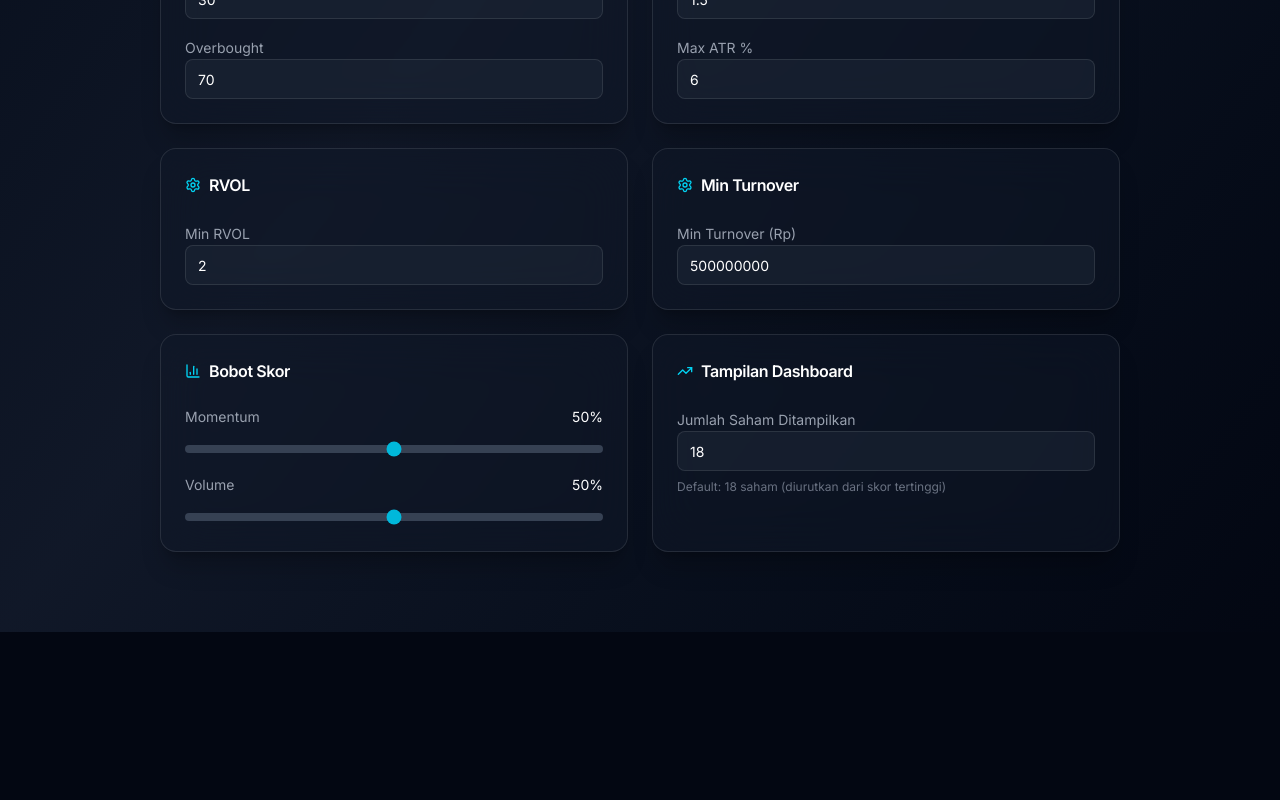
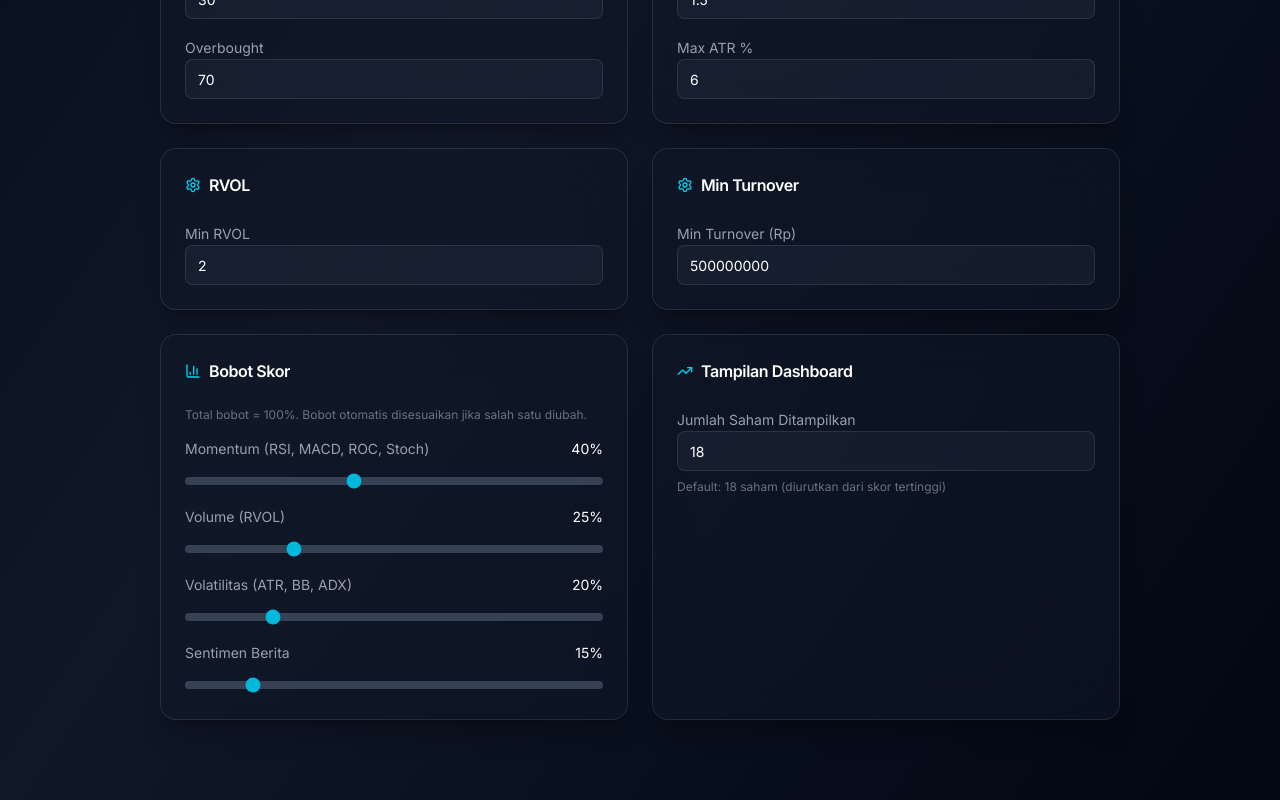
Before and after one commit to LordFreedomZr/stock-screener, a Next.js app: page /settings in a window 1280 px wide. Shown: the part 1121-1921 px from the top of the page. Before the commit the page ends 1753 px from the top, so only its background shows below. Built offline with nearby package versions, Linux system fonts and the light colour scheme; no server answers.

Commit message:
feat: 4 weight sliders in settings (momentum/volatility/volume/sentiment)

```diff
--- a/src/app/api/settings/route.ts
+++ b/src/app/api/settings/route.ts
@@ -62,8 +62,10 @@ export async function POST(request: NextRequest) {
       atr_max_percent: validateNumber(body.atr_max_percent, 5, 50) ?? 10,
       volume_min_turnover: validateNumber(body.volume_min_turnover, 0, 1000000000) ?? 100000000,
       rvol_threshold: validateNumber(body.rvol_threshold, 0.5, 5) ?? 1.5,
-      weight_momentum: validateNumber(body.weight_momentum, 0, 100) ?? 60,
-      weight_volume: validateNumber(body.weight_volume, 0, 100) ?? 40,
+      weight_momentum: validateNumber(body.weight_momentum, 0, 100) ?? 40,
+      weight_volume: validateNumber(body.weight_volume, 0, 100) ?? 25,
+      weight_volatility: validateNumber(body.weight_volatility, 0, 100) ?? 20,
+      weight_sentiment: validateNumber(body.weight_sentiment, 0, 100) ?? 15,
     };
 
     // Upsert config
--- a/src/app/settings/page.tsx
+++ b/src/app/settings/page.tsx
@@ -16,8 +16,10 @@ const defaultConfig: ThresholdConfig = {
   atr_max_percent: 6.0,
   volume_min_turnover: 500000000,
   rvol_threshold: 2.0,
-  weight_momentum: 50,
-  weight_volume: 50,
+  weight_momentum: 40,
+  weight_volume: 25,
+  weight_volatility: 20,
+  weight_sentiment: 15,
   max_display: 18,
   enabled_indicators: ['rsi', 'macd', 'roc', 'rvol', 'atr'],
   created_at: new Date().toISOString(),
@@ -260,6 +262,8 @@ export default function SettingsPage() {
           rvol_threshold: config.rvol_threshold,
           weight_momentum: config.weight_momentum,
           weight_volume: config.weight_volume,
+          weight_volatility: config.weight_volatility,
+          weight_sentiment: config.weight_sentiment,
           enabled_indicators: indicators.filter(i => i.enabled).map(i => i.id),
         }),
       });
@@ -293,14 +297,50 @@ export default function SettingsPage() {
   const updateConfig = (key: keyof ThresholdConfig, value: string | number) => {
     const numValue = typeof value === 'string' ? parseFloat(value) || 0 : value;
 
-    if (key === 'weight_momentum' || key === 'weight_volume') {
+    if (key === 'weight_momentum' || key === 'weight_volume' || key === 'weight_volatility' || key === 'weight_sentiment') {
       const clamped = Math.min(100, Math.max(0, numValue));
-      setConfig((prev) => ({
-        ...prev,
-        [key]: clamped,
-        ...(key === 'weight_momentum' ? { weight_volume: 100 - clamped } : {}),
-        ...(key === 'weight_volume' ? { weight_momentum: 100 - clamped } : {}),
-      }));
+
+      setConfig((prev) => {
+        const oldTotal = prev.weight_momentum + prev.weight_volume + prev.weight_volatility + prev.weight_sentiment;
+        const oldValue = prev[key] || 0;
+        const newValue = clamped;
+        const diff = newValue - oldValue;
+
+        // Distribute the difference proportionally to other weights
+        const otherKeys = ['weight_momentum', 'weight_volume', 'weight_volatility', 'weight_sentiment'].filter(k => k !== key) as (keyof ThresholdConfig)[];
+        const otherTotal = otherKeys.reduce((sum, k) => sum + (prev[k] as number), 0);
+
+        const newWeights: Record<string, number> = { [key]: newValue };
+
+        if (otherTotal > 0) {
+          for (const k of otherKeys) {
+            const oldWeight = prev[k] as number;
+            const proportion = oldWeight / otherTotal;
+            newWeights[k] = Math.max(0, Math.round(oldWeight - diff * proportion));
+          }
+        } else {
+          // If all others are 0, distribute equally
+          const each = Math.floor((100 - newValue) / otherKeys.length);
+          for (const k of otherKeys) {
+            newWeights[k] = each;
+          }
+        }
+
+        // Ensure total = 100
+        const total = Object.values(newWeights).reduce((a, b) => a + b, 0);
+        if (total !== 100) {
+          const adjustKey = otherKeys[0];
+          newWeights[adjustKey] = (newWeights[adjustKey] || 0) + (100 - total);
+        }
+
+        return {
+          ...prev,
+          weight_momentum: newWeights.weight_momentum ?? prev.weight_momentum,
+          weight_volume: newWeights.weight_volume ?? prev.weight_volume,
+          weight_volatility: newWeights.weight_volatility ?? prev.weight_volatility,
+          weight_sentiment: newWeights.weight_sentiment ?? prev.weight_sentiment,
+        };
+      });
     } else if (key.includes('percent') || key.includes('threshold')) {
       setConfig((prev) => ({ ...prev, [key]: Math.max(0, numValue) }));
     } else {
@@ -477,9 +517,10 @@ export default function SettingsPage() {
             </CardTitle>
           </CardHeader>
           <CardContent className="space-y-4">
+            <p className="text-xs text-gray-500">Total bobot = 100%. Bobot otomatis disesuaikan jika salah satu diubah.</p>
             <div className="space-y-2">
               <div className="flex items-center justify-between">
-                <label className="text-sm text-gray-400">Momentum</label>
+                <label className="text-sm text-gray-400">Momentum (RSI, MACD, ROC, Stoch)</label>
                 <span className="text-sm text-white">{config.weight_momentum}%</span>
               </div>
               <input
@@ -493,7 +534,7 @@ export default function SettingsPage() {
             </div>
             <div className="space-y-2">
               <div className="flex items-center justify-between">
-                <label className="text-sm text-gray-400">Volume</label>
+                <label className="text-sm text-gray-400">Volume (RVOL)</label>
                 <span className="text-sm text-white">{config.weight_volume}%</span>
               </div>
               <input
@@ -502,6 +543,34 @@ export default function SettingsPage() {
                 max="100"
                 value={config.weight_volume}
                 onChange={(e) => updateConfig('weight_volume', parseInt(e.target.value))}
+                className="w-full h-2 bg-gray-700 rounded-lg appearance-none cursor-pointer accent-cyan-500"
+              />
+            </div>
+            <div className="space-y-2">
+              <div className="flex items-center justify-between">
+                <label className="text-sm text-gray-400">Volatilitas (ATR, BB, ADX)</label>
+                <span className="text-sm text-white">{config.weight_volatility}%</span>
+              </div>
+              <input
+                type="range"
+                min="0"
+                max="100"
+                value={config.weight_volatility}
+                onChange={(e) => updateConfig('weight_volatility', parseInt(e.target.value))}
+                className="w-full h-2 bg-gray-700 rounded-lg appearance-none cursor-pointer accent-cyan-500"
+              />
+            </div>
+            <div className="space-y-2">
+              <div className="flex items-center justify-between">
+                <label className="text-sm text-gray-400">Sentimen Berita</label>
+                <span className="text-sm text-white">{config.weight_sentiment}%</span>
+              </div>
+              <input
+                type="range"
+                min="0"
+                max="100"
+                value={config.weight_sentiment}
+                onChange={(e) => updateConfig('weight_sentiment', parseInt(e.target.value))}
                 className="w-full h-2 bg-gray-700 rounded-lg appearance-none cursor-pointer accent-cyan-500"
               />
             </div>
--- a/src/types/index.ts
+++ b/src/types/index.ts
@@ -105,6 +105,8 @@ export interface ThresholdConfig {
   rvol_threshold: number;
   weight_momentum: number;
   weight_volume: number;
+  weight_volatility: number;
+  weight_sentiment: number;
   max_display: number;
   enabled_indicators: string[];
   created_at: string;
```
